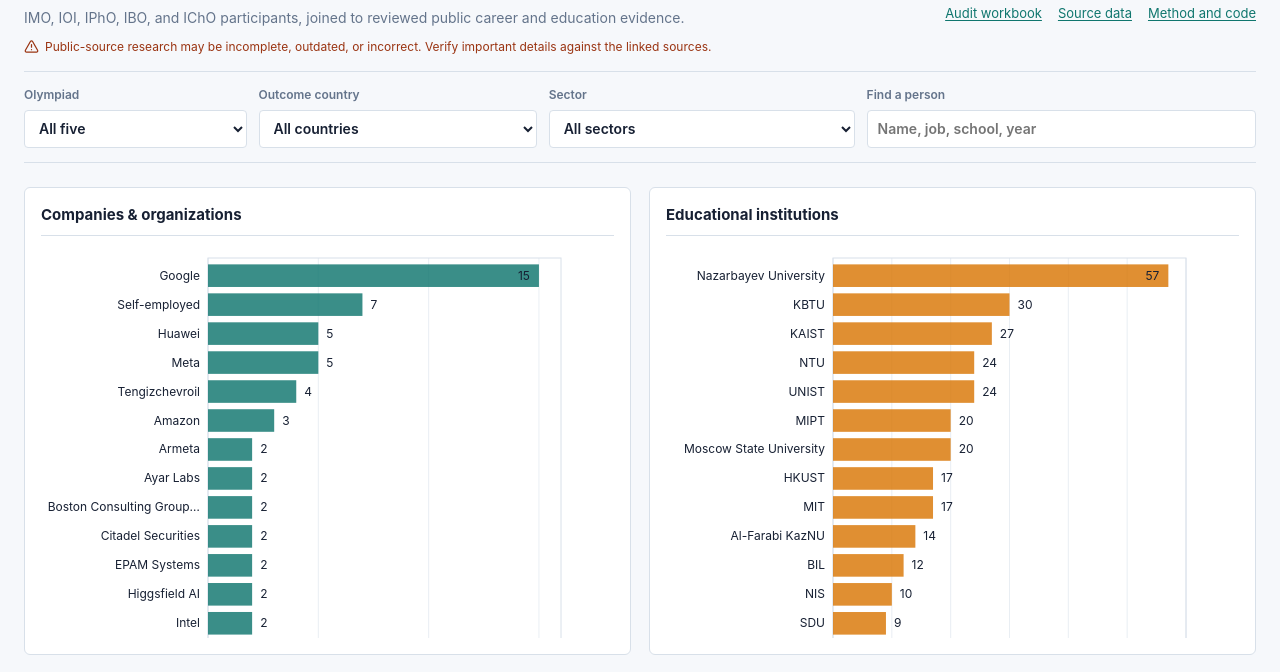
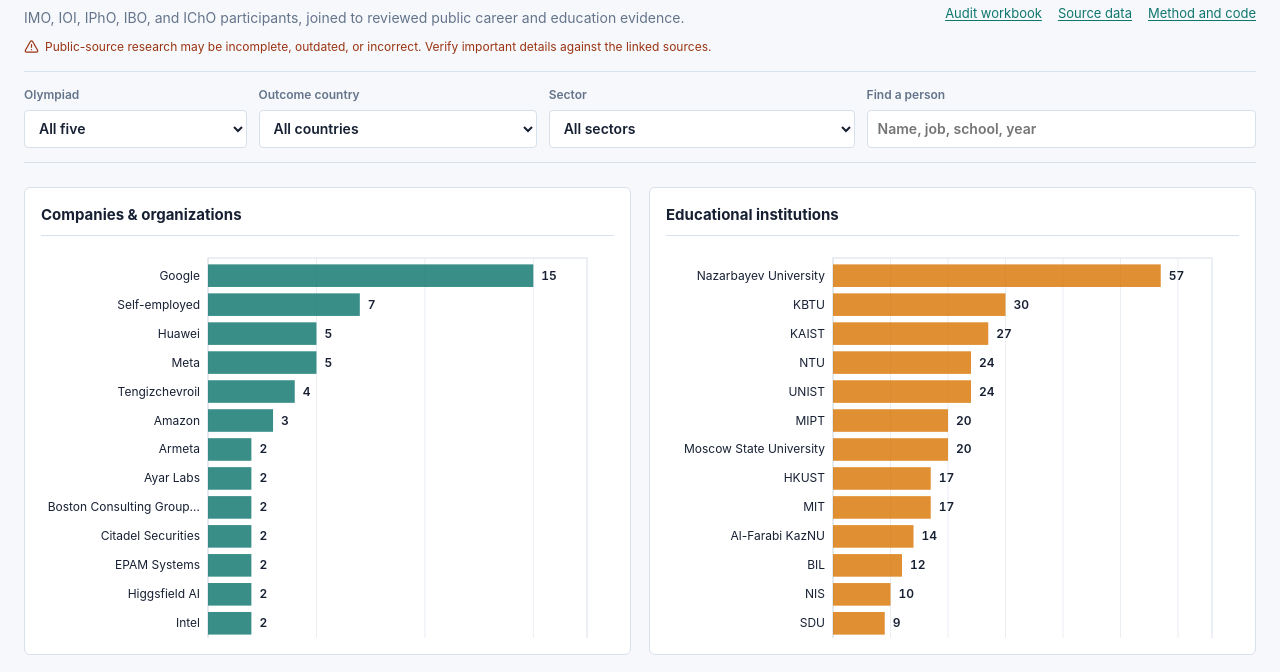
Before and after one commit to anpaure/kazakhstan-olympiad-outcomes, a plain HTML site: page docs/index.html in a window 1280 px wide. Shown: the part 63-735 px from the top of the page. Drawn offline with nearby package versions, Linux system fonts and the light colour scheme.

Commit message:
Reserve chart space for value labels

```diff
--- a/docs/index.html
+++ b/docs/index.html
@@ -484,6 +484,10 @@
   #iso-outcomes-viz svg text {
     fill: var(--iso-foreground);
     font-size: 12px;
+  }
+  #iso-outcomes-viz .iso-bar-chart .value-label {
+    font-variant-numeric: tabular-nums;
+    font-weight: 600;
   }
   #iso-outcomes-viz svg .muted-label {
     fill: var(--iso-muted-foreground);
@@ -1364,7 +1368,7 @@
       minimumLabelMargin,
       Math.min(maximumLabelMargin, longestLabelWidth + 18)
     ));
-    const margin = { top: 10, right: 38, bottom: 30, left: labelMargin };
+    const margin = { top: 10, right: 12, bottom: 30, left: labelMargin };
     const rowHeight = width < 460 ? 27 : 29;
     const height = Math.max(300, margin.top + margin.bottom + Math.max(data.length, 1) * rowHeight);
     const innerWidth = width - margin.left - margin.right;
@@ -1383,7 +1387,10 @@
       return;
     }
 
-    const x = d3.scaleLinear().domain([0, d3.max(data, d => d.count)]).nice().range([0, innerWidth]);
+    const maxCount = d3.max(data, d => d.count);
+    const valueGutter = Math.ceil(chartTextWidth(maxCount) + 20);
+    const plotWidth = Math.max(80, innerWidth - valueGutter);
+    const x = d3.scaleLinear().domain([0, maxCount]).nice().range([0, plotWidth]);
     const y = d3.scaleBand().domain(data.map(d => d.label)).range([0, innerHeight]).padding(0.22);
     const chart = svg.append('g').attr('transform', `translate(${margin.left},${margin.top})`);
     const ticks = x.ticks(width < 460 ? 3 : 5);
@@ -1418,14 +1425,14 @@
       .attr('x', -8).attr('y', d => y(d.label) + y.bandwidth() / 2 + 4)
       .attr('text-anchor', 'end')
       .text(d => fitChartLabel(d.label, margin.left - 14));
-    const valueLabelInside = d => innerWidth - x(d.count) < Math.max(34, chartTextWidth(d.count) + 16);
     chart.selectAll('.value-label').data(data).join('text')
-      .attr('x', d => valueLabelInside(d) ? x(d.count) - 9 : x(d.count) + 8)
+      .attr('class', 'value-label')
+      .attr('x', d => x(d.count) + 8)
       .attr('y', d => y(d.label) + y.bandwidth() / 2 + 4)
-      .attr('text-anchor', d => valueLabelInside(d) ? 'end' : 'start')
+      .attr('text-anchor', 'start')
       .text(d => d.count);
     svg.append('text').attr('class', 'axis-title').attr('data-axis', 'x')
-      .attr('x', margin.left + innerWidth / 2).attr('y', height - 6).attr('text-anchor', 'middle')
+      .attr('x', margin.left + plotWidth / 2).attr('y', height - 6).attr('text-anchor', 'middle')
       .text(t('matchedAlumni'));
   }
 
```
Also changed, not shown: visualization/olympiad-outcomes-template.html (+13 -6 lines), 1 other file.
